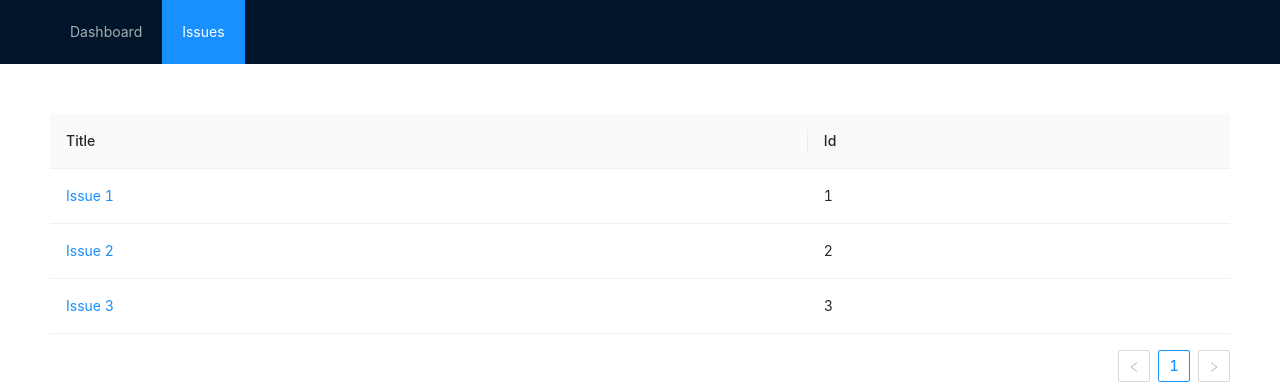
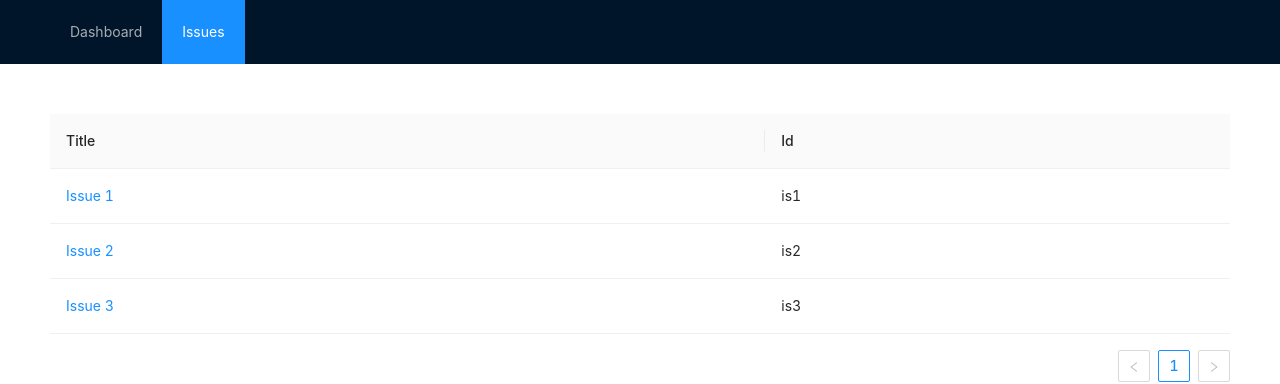
Before and after one commit to scope42/scope42, a Next.js app in the folder ui/: page /issues in a window 1280 px wide. Shown: the top 384 px of the page. Built offline with nearby package versions, Linux system fonts and the light colour scheme.

Commit message:
Use Records for the entity store

```diff
--- a/ui/data/store.ts
+++ b/ui/data/store.ts
@@ -1,19 +1,30 @@
 import create from 'zustand'
 import produce from 'immer'
-import { Issue } from '.'
+import { EntityId, Improvement, Issue, Risk } from '.'
 
 export interface AppState {
-  issues: Issue[];
-  createIssue: (issue: Issue) => void;
+  issues: Record<EntityId, Issue>;
+  risks: Record<EntityId, Risk>;
+  improvements: Record<EntityId, Improvement>;
+  updateIssue: (id: entityId, issue: Issue) => void;
 }
 
 export const useStore = create<AppState>(set => ({
-  issues: [
-    { id: '1', title: 'Issue 1', body: 'Das ist ein Test' },
-    { id: '2', title: 'Issue 2', body: 'Das ist ein Test', cause: '1' },
-    { id: '3', title: 'Issue 3', body: 'Das ist ein Test', cause: '2' },
-  ],
-  createIssue: issue => set(produce(state => {
-    state.issues.push(issue)
+  issues: {
+    is1: { title: 'Issue 1', body: 'Das ist ein Test' },
+    is2: { title: 'Issue 2', body: 'Das ist ein Test', cause: 'is1' },
+    is3: { title: 'Issue 3', body: 'Das ist ein Test', cause: 'is2' },
+  },
+  risks: {
+    r1: { title: 'Risk 1', body: 'Das ist ein Test' },
+    r2: { title: 'Risk 1', body: 'Das ist ein Test' },
+  },
+  improvements: {
+    im1: { title: 'Improvement 1', body: 'Das ist ein Test', solves: [] },
+    im2: { title: 'Improvement 2', body: 'Das ist ein Test', solves: ['is1'] },
+    im3: { title: 'Improvement 3', body: 'Das ist ein Test', solves: ['is2', 'is3'] },
+  },
+  updateIssue: (id, issue) => set(produce(state => {
+    state.issues[id] = issue
   })),
 }))
--- a/ui/pages/issues/[id].tsx
+++ b/ui/pages/issues/[id].tsx
@@ -4,10 +4,11 @@ import { PageHeader, Tag, Row, Descriptions, Badge } from 'antd'
 import { useRouter } from 'next/router'
 import { useStore } from '../../data/store'
 import { StopOutlined } from '@ant-design/icons'
+import { IssueLink } from '../../components/EntityLink'
 
 const IssuePage = () => {
   const router = useRouter()
-  const issue = useStore(state => state.issues.find(i => i.id === router.query.id))
+  const issue = useStore(state => state.issues[String(router.query.id)])
   if (!issue) {
     return <>404</>
   }
@@ -28,7 +29,7 @@ const IssuePage = () => {
             <Tag>Frontend</Tag>
           </Descriptions.Item>
           <Descriptions.Item label="Cause">
-            {issue.cause ? issue.cause : <Tag color="red"><StopOutlined /> Root Cause</Tag>}
+            {issue.cause ? <IssueLink id={issue.cause} /> : <Tag color="red"><StopOutlined /> Root Cause</Tag>}
           </Descriptions.Item>
         </Descriptions>
       </Row>
--- a/ui/pages/issues/index.tsx
+++ b/ui/pages/issues/index.tsx
@@ -1,5 +1,5 @@
 /* eslint-disable react/display-name */
-import { Issue } from '../../data'
+import { EntityId, Issue } from '../../data'
 import { Table } from 'antd'
 import  Link  from 'next/link'
 import { useStore } from '../../data/store'
@@ -9,20 +9,21 @@ const columns = [
     title: 'Title',
     dataIndex: 'title',
     key: 'title',
-    render: (title: string, issue: Issue) => <Link href={`/issues/${issue.id}`}>{title}</Link>,
+    render: (title: string, issue: Issue & {id: EntityId}) => <Link href={`/issues/${issue.id}`}>{title}</Link>,
   },
   {
     title: 'Id',
     dataIndex: 'id',
-    key: 'age',
+    key: 'id',
   },
 ]
 
 export default function IssuesPage() {
   const issues = useStore(state => state.issues)
+  const dataSource = Object.keys(issues).map(id => ({ ...issues[id], id }))
   return (
     <div>
-      <Table dataSource={issues} columns={columns} />
+      <Table dataSource={dataSource} columns={columns} />
     </div>
   )
 }
```
Also changed, not shown: ui/components/EntityLink.tsx (added, +10 -0 lines), ui/data/index.ts (+4 -3 lines).
